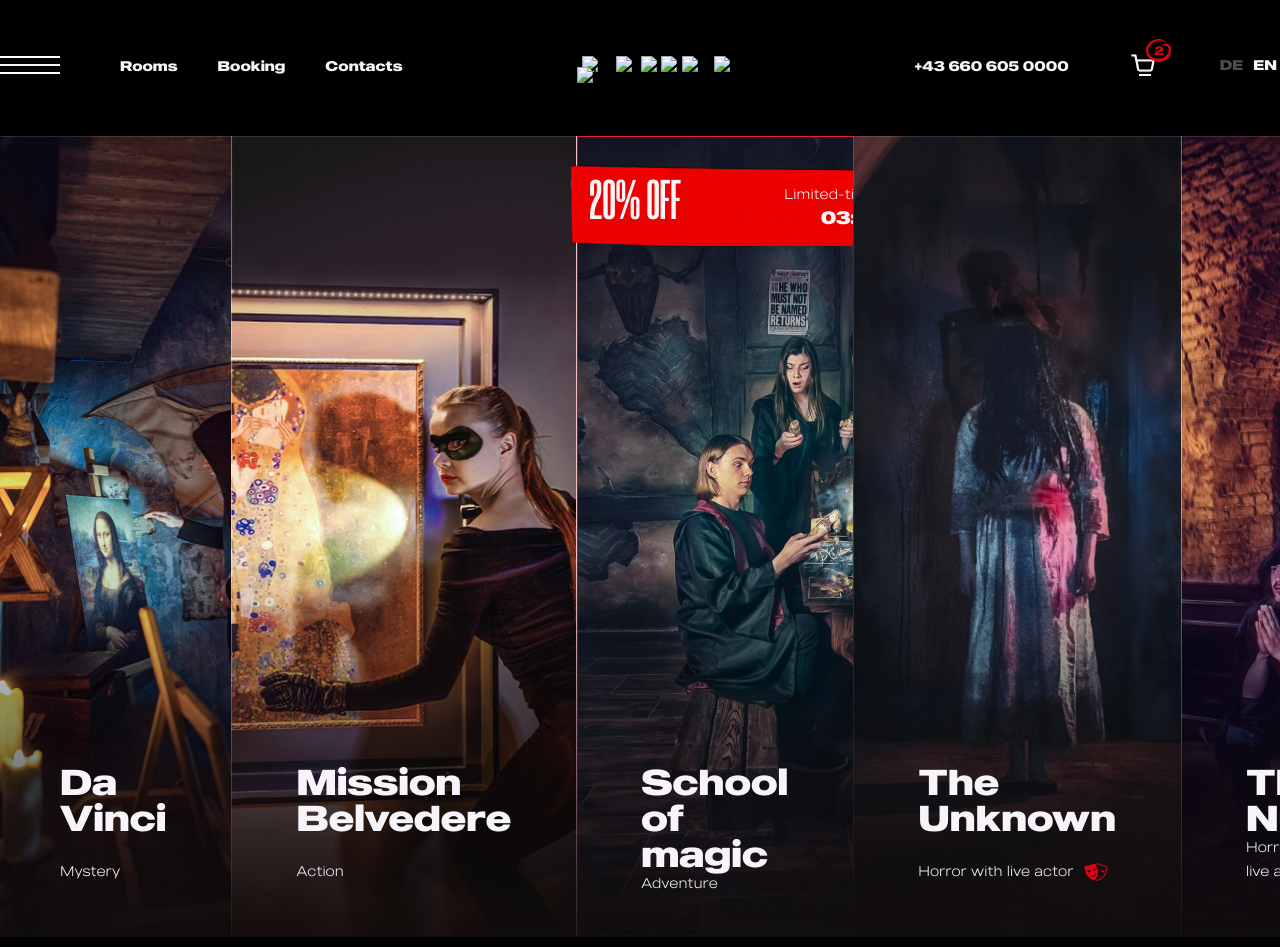
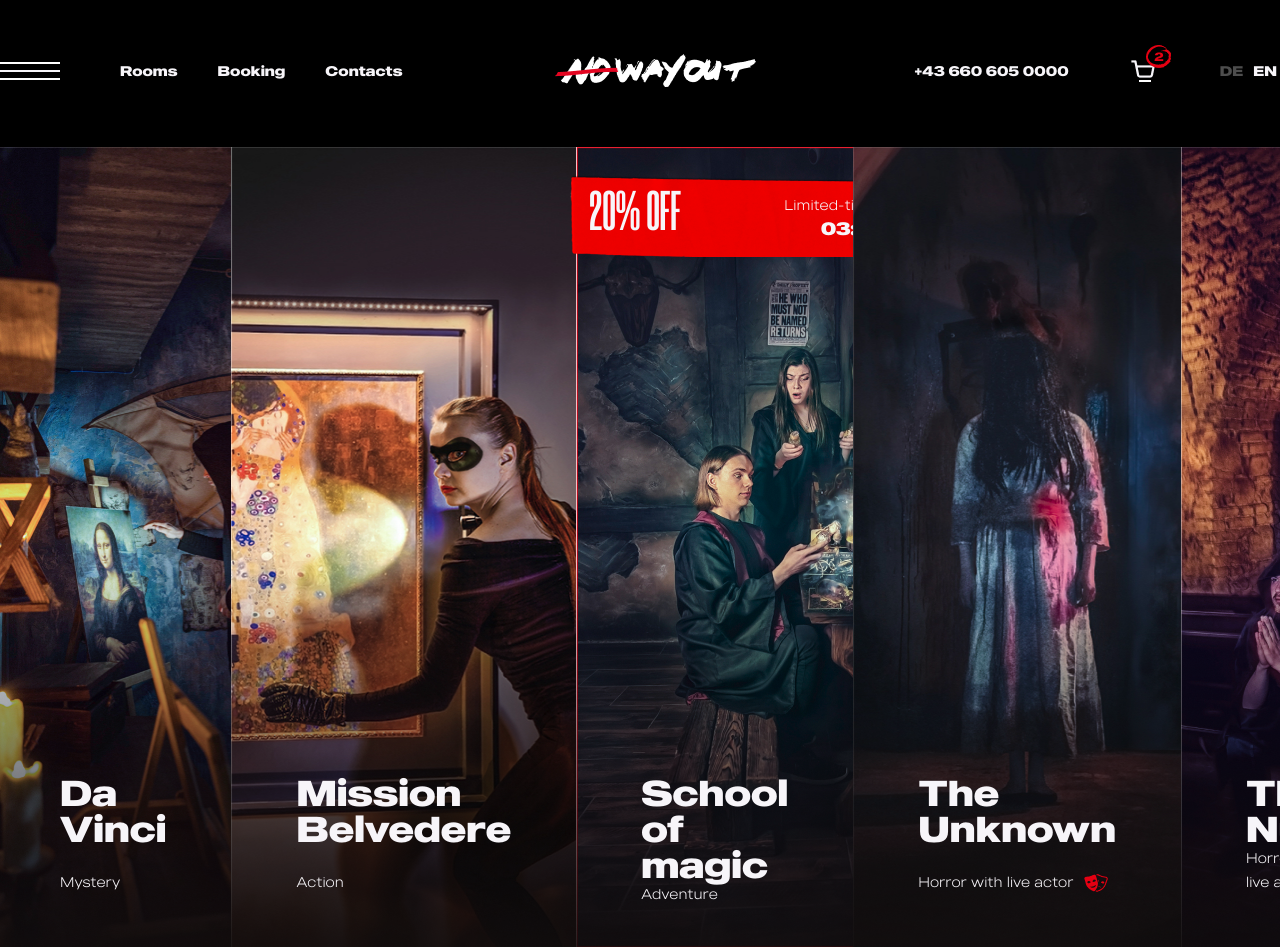
Before and after one commit to konford/nowayout, a plain HTML site: page index.html in a window 1280 px wide. Shown: the top 947 px of the page. Drawn offline with Linux system fonts and the light colour scheme; the site is published under a folder, as on GitHub Pages, so addresses that start at the root find nothing.

Commit message:
Update index.html

```diff
--- a/index.html
+++ b/index.html
@@ -26,13 +26,13 @@
                         </nav>
                     </div>
                     <div class="header__logo">
-                        <img src="/images/logo/no.png" alt="no">
-                        <img src="/images/logo/line.png" alt="line">
-                        <img src="/images/logo/w.png" alt="w">
-                        <img src="/images/logo/a.png" alt="a">
-                        <img src="/images/logo/y.png" alt="y">
-                        <img src="/images/logo/ou.png" alt="ou">
-                        <img src="/images/logo/t.png" alt="t">
+                        <img src="images/logo/no.png" alt="no">
+                        <img src="images/logo/line.png" alt="line">
+                        <img src="images/logo/w.png" alt="w">
+                        <img src="images/logo/a.png" alt="a">
+                        <img src="images/logo/y.png" alt="y">
+                        <img src="images/logo/ou.png" alt="ou">
+                        <img src="images/logo/t.png" alt="t">
                     </div>
                     <div class="header__contacts">
                         <div class="header__tel">
```
